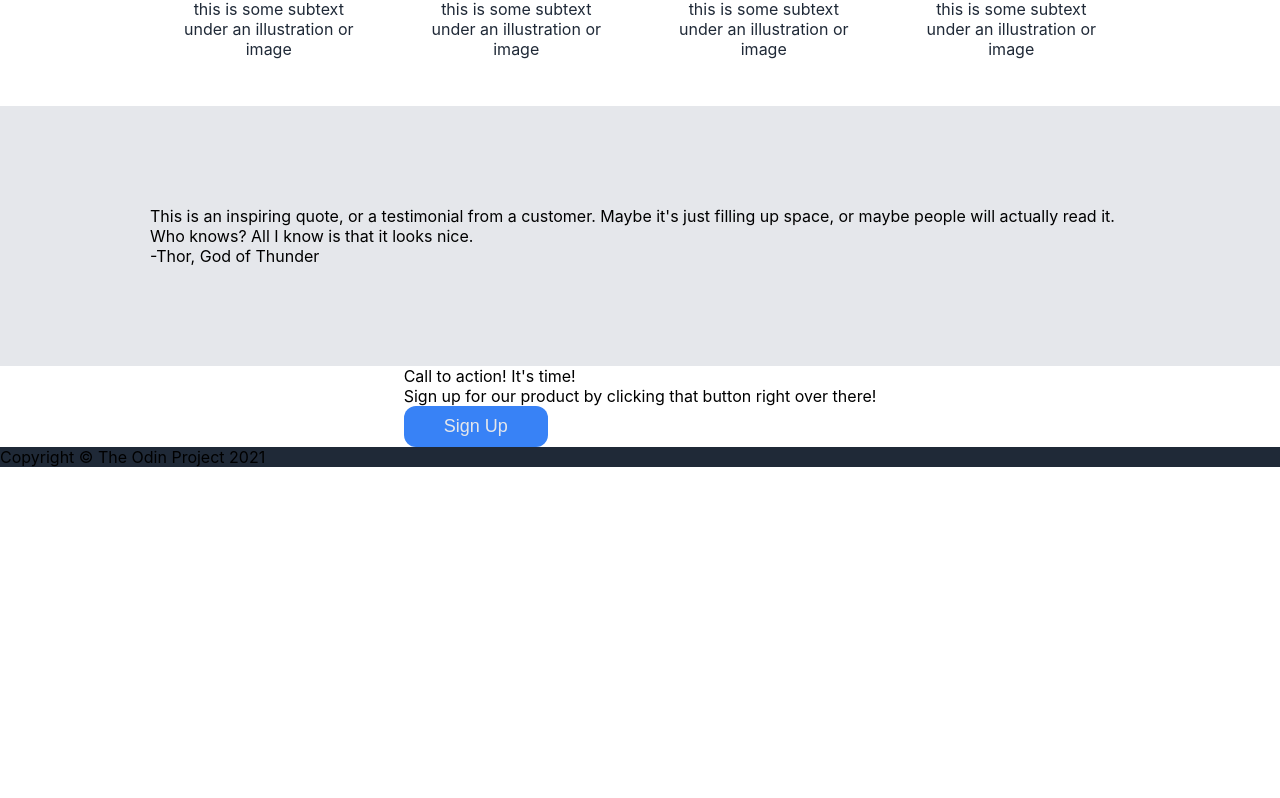
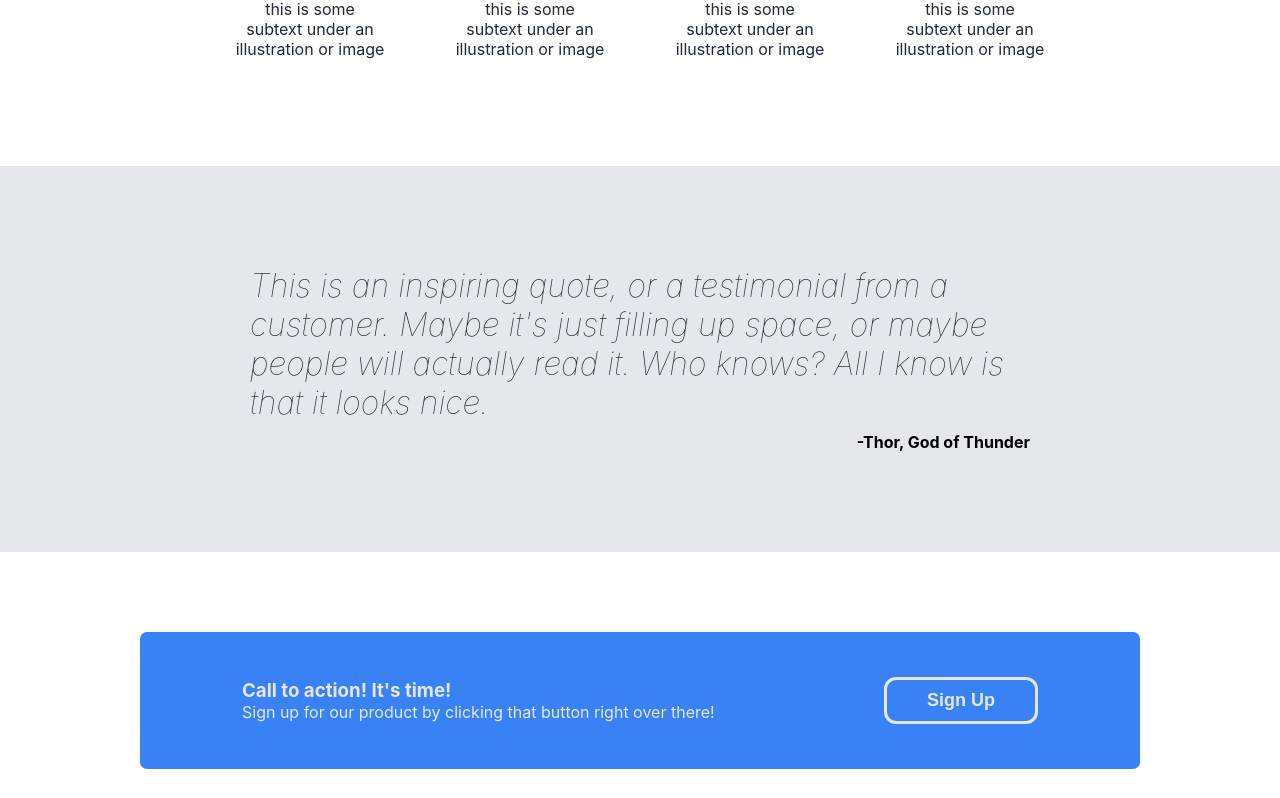
Before and after one commit to adiferrer/odin-landing-page, a plain HTML site: page index.html in a window 1280 px wide. Shown: the part 831-1629 px from the top of the page. Before the commit the page ends 1298 px from the top, so only its background shows below. Drawn offline with Linux system fonts and the light colour scheme.

Commit message:
Complete landing page
Finished content layout and edited index.html

```diff
--- a/index.html
+++ b/index.html
@@ -29,7 +29,7 @@
     </div>
     <div id="content">
         <div id="information">
-            <h2>Some random information</h2>
+            <h2>Some random information.</h2>
             <div id="boxes">
                 <div class="container">
                     <img src="https://github.com/EvanBacon/anime-lorem/blob/master/assets/my-hero-academia/Best_Jeanist_anime_portrait.png?raw=true" alt="Best Jeanist from MHA">
@@ -50,16 +50,18 @@
             </div>
         </div>
         <div id="quote">
-            <p>This is an inspiring quote, or a testimonial from a customer.
+            <h2>This is an inspiring quote, or a testimonial from a customer.
                 Maybe it's just filling up space, or maybe people will actually read it.
                 Who knows? All I know is that it looks nice.
-            </p>
+            </h2>
             <p>-Thor, God of Thunder</p>
         </div>
 
         <div id="sign-up">
-            Call to action! It's time!
-            <p>Sign up for our product by clicking that button right over there!</p>
+            <div id="text">
+                <h3>Call to action! It's time!</h3>
+                <p>Sign up for our product by clicking that button right over there!</p>
+            </div>
             <button type="submit" class="buttons" id="button-two">Sign Up</button>
         </div>
     </div>
--- a/styles.css
+++ b/styles.css
@@ -7,6 +7,7 @@ body {
     min-height: 100vh;
     display: flex;
     flex-direction: column;
+    justify-content: space-between;
     align-items: center;
 }
 
@@ -28,6 +29,7 @@ body {
 #logo {
     color: #F9FAF8;
     font-size: 24px;
+    font-weight: bold;
 }
 
 ul {
@@ -63,6 +65,7 @@ a,
 
 .buttons {
     background-color: #3882F6;
+    font-weight: bold;
     padding: 10px 40px;
     border: none;
     border-radius: 12px;
@@ -85,7 +88,7 @@ a,
 
 #information {
     color: #1F2937;
-    padding: 40px 150px;
+    padding: 40px 210px 100px 210px;
     display: inherit;
     flex-direction: inherit;
     justify-content: center;
@@ -95,12 +98,12 @@ a,
 
 #information h2 {
     font-size: 36px;
-    font-weight: bolder;
+    font-weight: bold;
 }
 
 #boxes {
     display: inherit;
-    gap: 10px;
+    gap: 20px;
 }
 
 .container {
@@ -117,16 +120,57 @@ a,
 }
 
 .subtext {
-    padding: 7px 33px;
+    padding: 7px 25px;
 }
 
 #quote {
     background-color: #E5E7EB;
     width: -webkit-fill-available;
-    padding: 100px 150px;
+    padding: 100px 250px;
+    display: inherit;
+    flex-direction: inherit;
+    align-items: center;
+    gap: 10px;
+}
+
+#quote h2 {
+    color: #1F2937;
+    font-size: 32px;
+    font-weight: lighter;
+    font-style: italic;
+    align-self: flex-end;
+}
+
+#quote p {
+    font-weight: bold;
+    align-self: flex-end;
+}
+
+#sign-up {
+    background-color: #3882F6;
+    width: -webkit-fill-available;
+    padding: 45px 102px;
+    border-radius: 7px;
+    margin: 80px 140px;
+    display: inherit;
+    align-items: center;
+    justify-content: center;
+}
+
+#sign-up #text {
+    color: #E5E7EB;
+    width: -webkit-fill-available;
+}
+
+#button-two {
+    border: 3px solid #E5E7EB;
+    flex-shrink: 0;
 }
 
 #footer {
+    color:#F9FAF8;
+    text-align: center;
     background-color: #1F2937;
     width: -webkit-fill-available;
+    padding: 50px 100px;
 }
```
